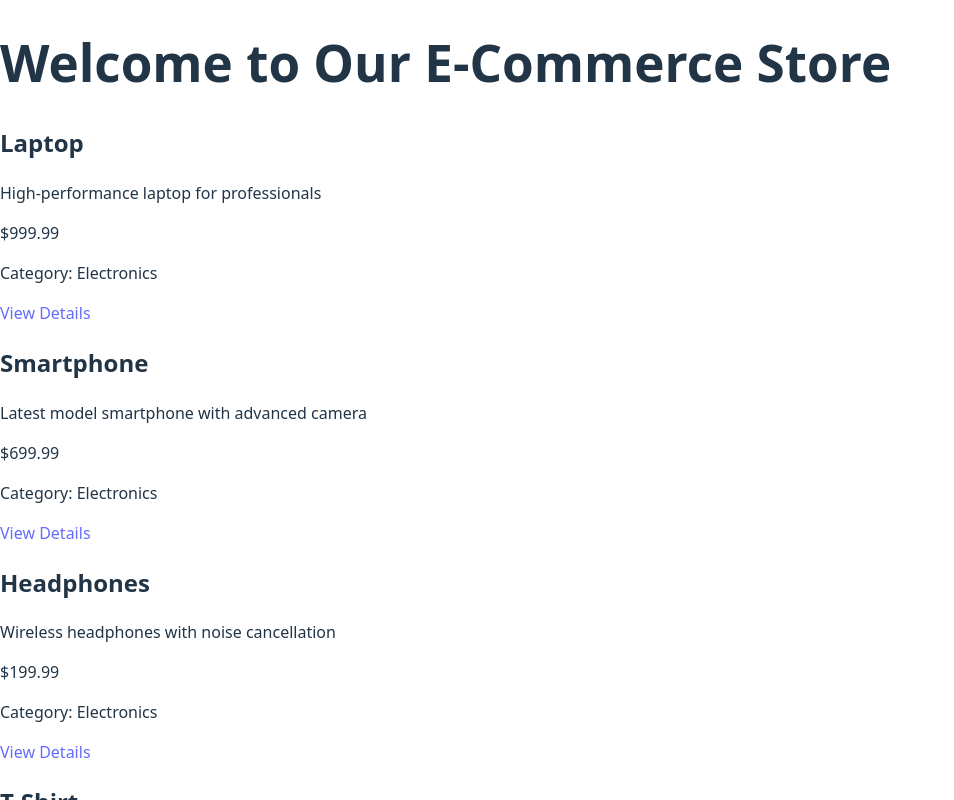
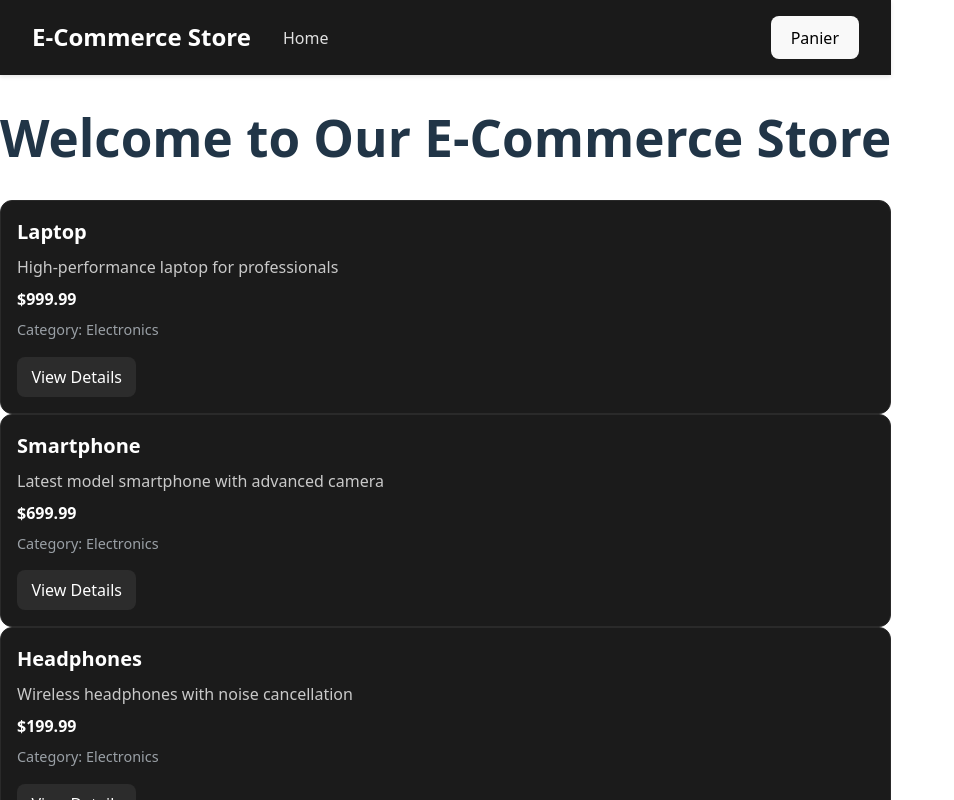
Before and after one commit to godafflig/ecommerce, a React (Vite) app: page / in a window 1280 px wide. Shown: the top 800 px of the page, without its empty margins (0-954 px from the left). Built offline with nearby package versions, Linux system fonts and the light colour scheme.

Commit message:
Add Navbar, ProductCard, and Input components; update HomePage to use new components

```diff
--- /dev/null
+++ b/index.css
@@ -0,0 +1,57 @@
+/* Navbar component styles */
+.navbar{
+  display: flex;
+  align-items: center;
+  justify-content: space-between;
+  padding: 0.5rem 1rem;
+  background: #ffffff;
+  border-bottom: 1px solid #e5e7eb;
+  box-shadow: 0 1px 0 rgba(0,0,0,0.03);
+  position: sticky;
+  top: 0;
+  z-index: 1000;
+}
+
+.navbar__container{
+  display: flex;
+  align-items: center;
+  gap: 1rem;
+}
+
+.navbar__title{
+  font-size: 1.125rem;
+  font-weight: 700;
+  color: #111827;
+  margin: 0;
+}
+
+.navbar__links{
+  list-style: none;
+  display: flex;
+  gap: 0.75rem;
+  margin: 0;
+  padding: 0;
+}
+
+.navbar__links a{
+  color: #374151;
+  text-decoration: none;
+  padding: 0.25rem 0.5rem;
+  border-radius: 6px;
+  transition: background-color 0.15s, color 0.15s;
+}
+
+.navbar__links a:hover{
+  background-color: #f3f4f6;
+  color: #111827;
+}
+
+.navbar__panier{
+  display: flex;
+  align-items: center;
+}
+
+/* Responsive: hide links on small screens */
+@media (max-width: 600px){
+  .navbar__links{ display: none; }
+}
--- a/package.json
+++ b/package.json
@@ -11,7 +11,8 @@
   },
   "dependencies": {
     "react": "^19.2.0",
-    "react-dom": "^19.2.0"
+    "react-dom": "^19.2.0",
+    "react-router-dom": "^7.12.0"
   },
   "devDependencies": {
     "@eslint/js": "^9.39.1",
--- a/src/App.tsx
+++ b/src/App.tsx
@@ -1,6 +1,7 @@
 import { RouterProvider } from "react-router-dom";
 import { router } from "./app/routes";
 import { CartProvider } from "./app/cart/CartContext";
+import "./index.css"
 
 export function App() {
     return (
--- /dev/null
+++ b/src/app/components/atoms/Button.tsx
@@ -0,0 +1,25 @@
+type ButtonProps = {
+    children: React.ReactNode;
+    onClick?: () => void;
+    variant?: 'primary' | 'secondary' | 'danger';
+    disabled?: boolean;
+    type?: 'button' | 'submit' | 'reset';
+};
+export function Button({
+    children,
+    onClick,
+    variant = 'primary',
+    disabled = false,
+    type = 'button',
+}: ButtonProps) {
+    return (
+        <button
+            type={type}
+            disabled={disabled}
+            className={`btn btn--${variant}`}
+            onClick={onClick}
+        >
+            {children}
+        </button>
+    );
+}
--- /dev/null
+++ b/src/app/components/organisms/Navbar.css
@@ -0,0 +1,47 @@
+.navbar {
+  display: flex;
+  justify-content: space-between;
+  align-items: center;
+  padding: 1rem 2rem;
+  background-color: #1a1a1a;
+  box-shadow: 0 2px 4px rgba(0, 0, 0, 0.1);
+  width: 100%;
+  box-sizing: border-box;
+}
+
+.navbar__container {
+  display: flex;
+  align-items: center;
+  gap: 2rem;
+}
+
+.navbar__title {
+  font-size: 1.5rem;
+  font-weight: bold;
+  margin: 0;
+  color: #ffffff;
+}
+
+.navbar__links {
+  display: flex;
+  list-style: none;
+  padding: 0;
+  margin: 0;
+  gap: 1.5rem;
+}
+
+.navbar__links li a {
+  text-decoration: none;
+  color: #e0e0e0;
+  font-weight: 500;
+  transition: color 0.2s ease;
+}
+
+.navbar__links li a:hover {
+  color: #646cff;
+}
+
+.navbar__panier {
+  display: flex;
+  align-items: center;
+}
--- /dev/null
+++ b/src/app/components/organisms/Navbar.tsx
@@ -0,0 +1,20 @@
+import { Button } from "../atoms/Button";
+import "./Navbar.css";
+
+export function Navbar() {
+
+    return (
+        <nav className="navbar">
+            <div className="navbar__container">
+                <h1 className="navbar__title">E-Commerce Store</h1>
+                <ul className="navbar__links">
+                    <li><a href="/">Home</a></li>
+                </ul>
+            </div>
+            <div className="navbar__panier">
+                <Button variant="primary">Panier</Button>
+            </div>
+
+        </nav>
+    );
+}
--- /dev/null
+++ b/src/app/components/organisms/ProductCard.css
@@ -0,0 +1,50 @@
+.product-card {
+    display: flex;
+    flex-direction: column;
+    gap: 0.5rem;
+    padding: 1rem;
+    border: 1px solid #2a2a2a;
+    border-radius: 12px;
+    background: #1b1b1b;
+    text-align: left;
+}
+
+.product-card h2 {
+    margin: 0;
+    font-size: 1.25rem;
+    color: #ffffff;
+}
+
+.product-card .description {
+    margin: 0;
+    color: #c9c9c9;
+}
+
+.product-card .price {
+    margin: 0;
+    font-weight: 600;
+    color: #ffffff;
+}
+
+.product-card .category {
+    margin: 0;
+    font-size: 0.9rem;
+    color: #9aa0a6;
+}
+
+.product-card .view-btn {
+    display: inline-flex;
+    align-self: flex-start;
+    margin-top: 0.5rem;
+    padding: 0.5rem 0.9rem;
+    border-radius: 8px;
+    background: #2c2c2c;
+    color: #ffffff;
+    text-decoration: none;
+    transition: background 0.2s ease, color 0.2s ease;
+}
+
+.product-card .view-btn:hover {
+    background: #3b3b3b;
+    color: #ffffff;
+}
--- /dev/null
+++ b/src/app/components/organisms/ProductCard.tsx
@@ -0,0 +1,21 @@
+import { Link } from "react-router-dom";
+import "./ProductCard.css";
+import type { Product } from "../../data/product";
+
+type ProductCardProps = {
+    product: Product;
+};
+
+export function ProductCard({ product }: ProductCardProps) {
+    return (
+        <div className="product-card">
+            <h2>{product.name}</h2>
+            <p className="description">{product.description}</p>
+            <p className="price">${product.price.toFixed(2)}</p>
+            <p className="category">Category: {product.category}</p>
+            <Link to={`/product/${product.id}`} className="view-btn">
+                View Details
+            </Link>
+        </div>
+    );
+}
--- a/src/app/pages/HomePage.tsx
+++ b/src/app/pages/HomePage.tsx
@@ -1,21 +1,15 @@
-import { Link } from "react-router-dom";
 import { products } from "../data/product";
+import { Navbar } from "../components/organisms/Navbar";
+import { ProductCard } from "../components/organisms/ProductCard";
 
 export function HomePage() {
     return (
         <div className="home-page">
+            <Navbar />
             <h1>Welcome to Our E-Commerce Store</h1>
             <div className="products-grid">
                 {products.map((product) => (
-                    <div key={product.id} className="product-card">
-                        <h2>{product.name}</h2>
-                        <p className="description">{product.description}</p>
-                        <p className="price">${product.price.toFixed(2)}</p>
-                        <p className="category">Category: {product.category}</p>
-                        <Link to={`/product/${product.id}`} className="view-btn">
-                            View Details
-                        </Link>
-                    </div>
+                    <ProductCard key={product.id} product={product} />
                 ))}
             </div>
         </div>
```
Also changed, not shown: src/app/components/atoms/Input.tsx (added, +14 -0 lines), src/app/components/organisms/Produit.tsx (added, +11 -0 lines), 1 other file (tests, documents, lock files or other folders).
